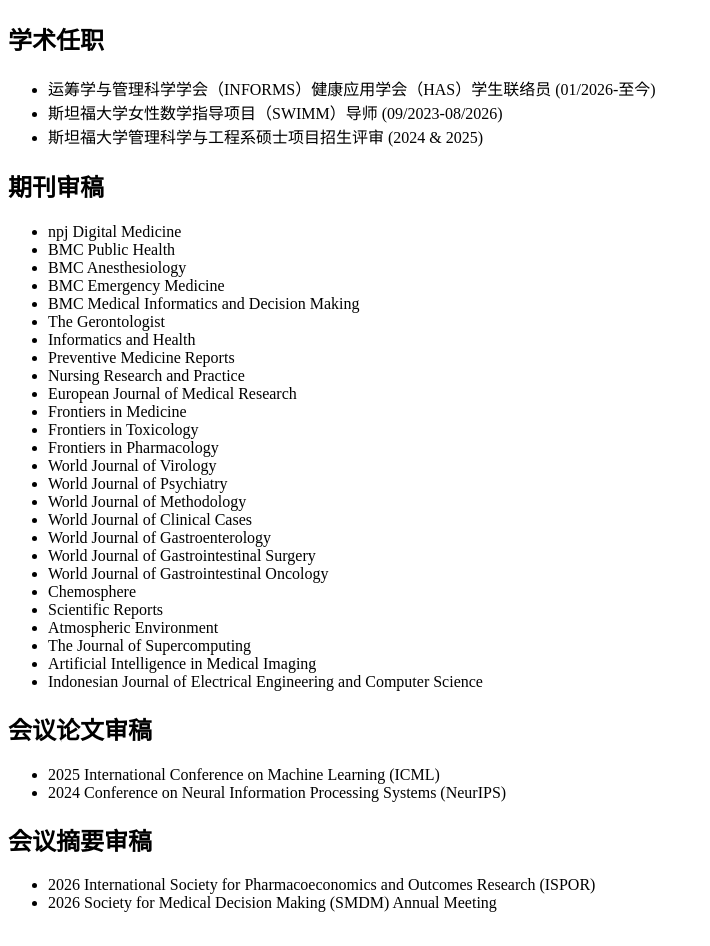
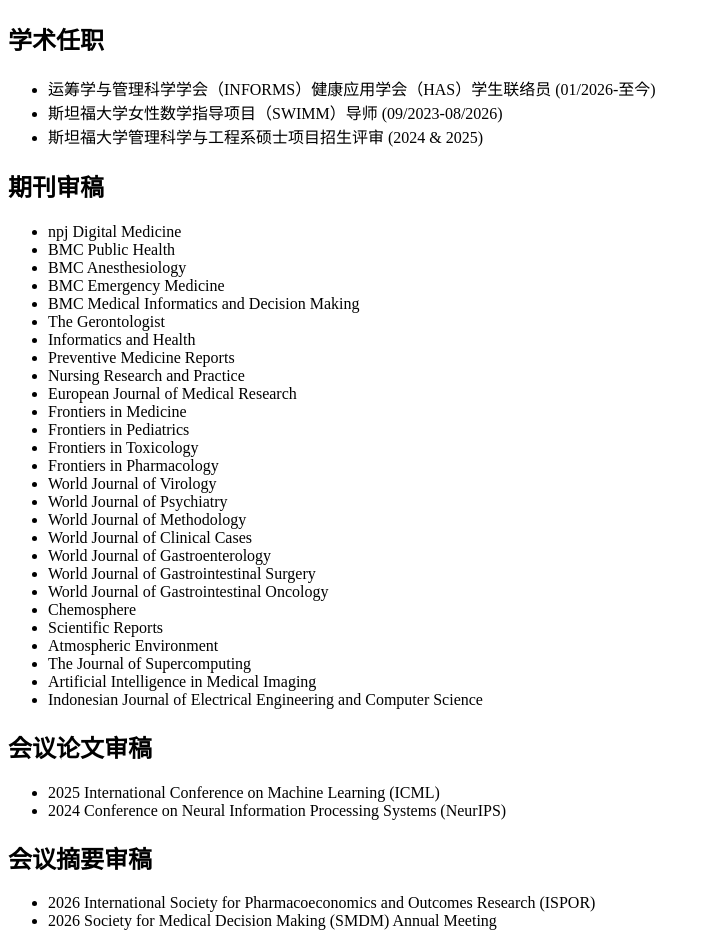
Before and after one commit to lingyuewei/lingyuewei.github.io, a Jekyll site: the page built from _pages/includes/service.md, in a window 1280 px wide. Shown: the part 887-1833 px from the top of the page, without its empty margins (0-710 px from the left). Built offline with Jekyll 4.4.1, drawn with Linux system fonts in a browser that asks for light colours; our own code applies the rules of GitHub Pages for plain Markdown files.

Commit message:
Update service.md

```diff
--- a/_pages/includes/service.md
+++ b/_pages/includes/service.md
@@ -19,6 +19,7 @@
 - Nursing Research and Practice
 - European Journal of Medical Research
 - Frontiers in Medicine
+- Frontiers in Pediatrics
 - Frontiers in Toxicology
 - Frontiers in Pharmacology
 - World Journal of Virology
```
